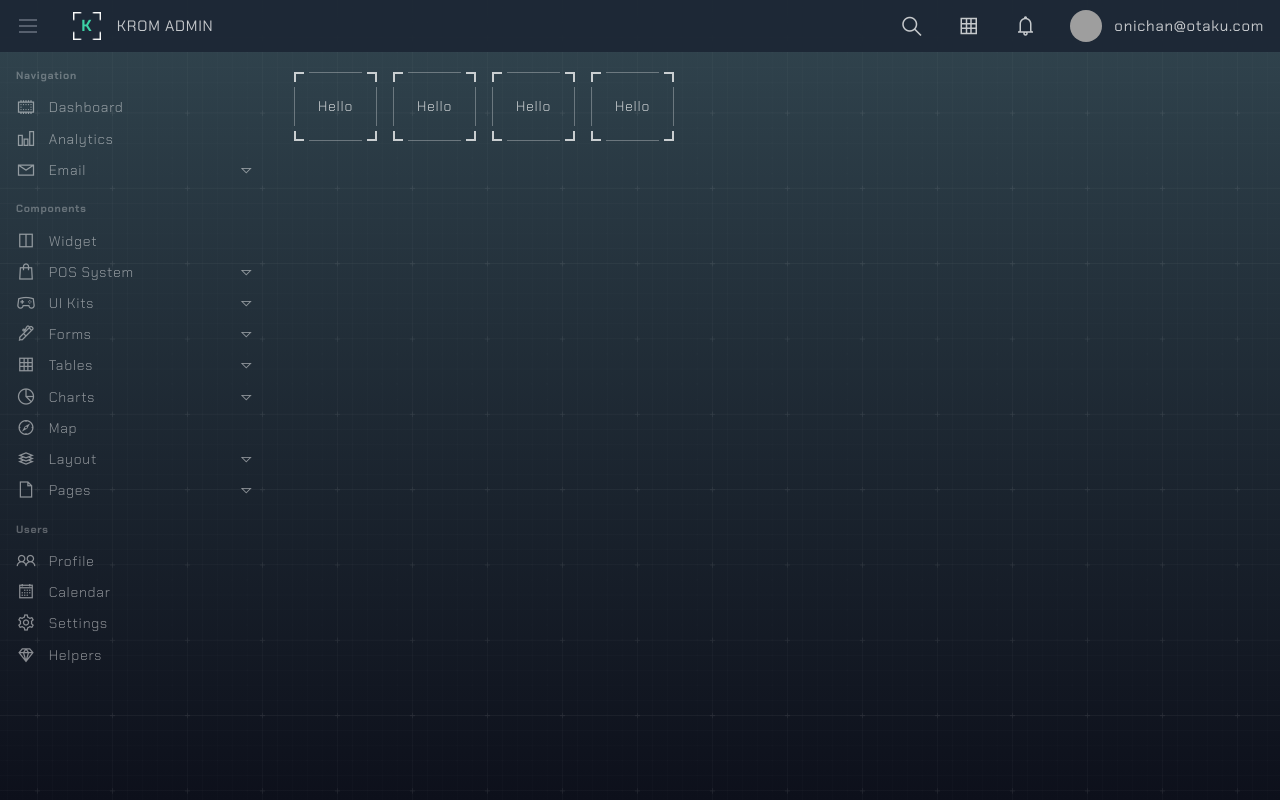
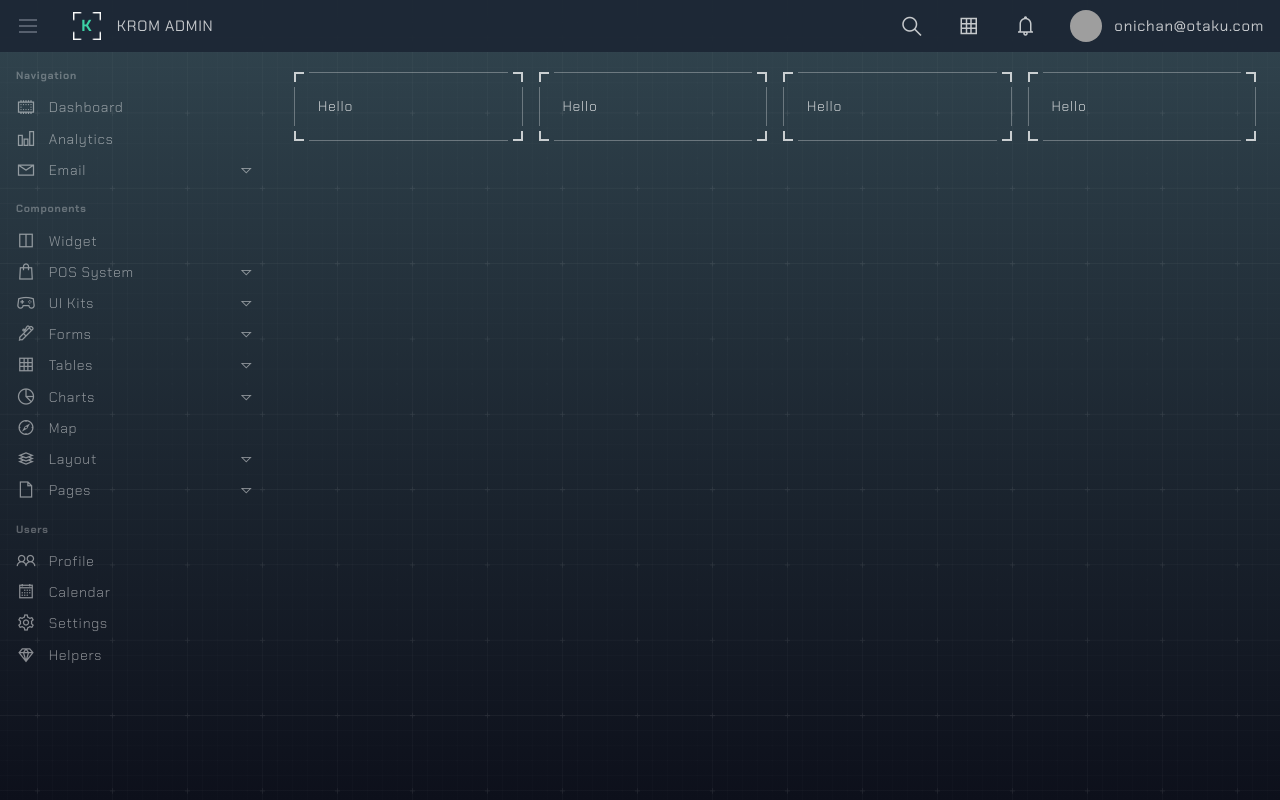
Before and after one commit to kromate/vue3-vite-tailwind-dashboard, a Vue app: page / in a window 1280 px wide. Built offline with nearby package versions, Linux system fonts and the light colour scheme; grey boxes are pictures that could not be loaded.

Commit message:
style: update

```diff
--- a/src/assets/style/tailwind.css
+++ b/src/assets/style/tailwind.css
@@ -33,155 +33,13 @@
     }
     .app {
         height: calc(100vh - 3.25rem);
-        @apply flex-1 ml-[16.875rem] p-4;
-    }
-    .card {
-        --bs-border-color: #ffffff;
-        position: relative;
-        border-width: initial;
-        border-style: none;
-        border-color: initial;
-        border-image: initial;
-        margin-bottom: 1rem !important;
-        --bs-card-spacer-y: 1rem;
-        --bs-card-spacer-x: 1rem;
-        --bs-card-title-spacer-y: 0.5rem;
-        --bs-card-border-radius: 0;
-        --bs-card-inner-border-radius: 0;
-        --bs-card-cap-padding-y: 0.55rem;
-        --bs-card-cap-padding-x: 1rem;
-        --bs-card-cap-bg: none;
-        --bs-card-bg: none;
-        --bs-card-img-overlay-padding: 1rem;
-        --bs-card-group-margin: 8px;
-        position: relative;
-        display: flex;
-        flex-direction: column;
-        min-width: 0px;
-        height: var(--bs-card-height);
-        overflow-wrap: break-word;
-        background-color: var(--bs-card-bg);
-        background-clip: border-box;
-        border-radius: var(--bs-card-border-radius);
+        @apply flex-1 md:ml-[16.875rem] p-4;
     }
 
-    .card:not(.border-0)::before {
-        left: 15px;
-        right: 15px;
-        top: 0px;
-        bottom: 0px;
-        opacity: 0.3;
-        border-top: 1px solid var(--bs-border-color);
-        border-bottom: 1px solid var(--bs-border-color);
-    }
-    .card::after,
-    .card::before {
-        content: '';
-        position: absolute;
-    }
-
-    .card:not(.border-0)::after {
-        top: 15px;
-        bottom: 15px;
-        left: 0px;
-        right: 0px;
-        opacity: 0.3;
-        border-left: 1px solid var(--bs-border-color);
-        border-right: 1px solid var(--bs-border-color);
-    }
-    .card-body {
-        flex: 1 1 auto;
-        padding: 1rem 1rem;
-        /* padding: 0.5rem 0.7rem; */
-        margin: 0.5rem;
-    }
-
-    .card > :not(.card-arrow):not(.card-img-overlay):not(.card-img):not(.hljs-container) {
-        position: relative;
-        z-index: 10;
-    }
-    .card .card-arrow {
-        position: absolute;
-        top: 0;
-        left: 0;
-        right: 0;
-        bottom: 0;
-    }
-    .card .card-arrow-bottom-left,
-    .card .card-arrow-bottom-right,
-    .card .card-arrow-top-left,
-    .card .card-arrow-top-right {
-        width: 10px;
-        height: 10px;
-        position: absolute;
-    }
-    .card .card-arrow-bottom-left:before,
-    .card .card-arrow-bottom-right:before,
-    .card .card-arrow-top-left:before,
-    .card .card-arrow-top-right:before {
-        content: '';
-        position: absolute;
-        width: 2px;
-        height: 8px;
-        background: var(--bs-border-color);
-        opacity: 0.75;
-    }
-    .card .card-arrow-bottom-left:after,
-    .card .card-arrow-bottom-right:after,
-    .card .card-arrow-top-left:after,
-    .card .card-arrow-top-right:after {
-        content: '';
-        position: absolute;
-        width: 10px;
-        height: 2px;
-        background: var(--bs-border-color);
-        opacity: 0.75;
-    }
-    .card .card-arrow-top-left,
-    .card .card-arrow-top-right {
-        top: 0;
-    }
-    .card .card-arrow-top-left:before,
-    .card .card-arrow-top-right:before {
-        top: 2px;
-    }
-    .card .card-arrow-top-left:after,
-    .card .card-arrow-top-right:after {
-        top: 0;
-    }
-    .card .card-arrow-bottom-left,
-    .card .card-arrow-bottom-right {
-        bottom: 0;
-    }
-    .card .card-arrow-bottom-left:before,
-    .card .card-arrow-bottom-right:before {
-        bottom: 2px;
-    }
-    .card .card-arrow-bottom-left:after,
-    .card .card-arrow-bottom-right:after {
-        bottom: 0;
-    }
-    .card .card-arrow-bottom-left,
-    .card .card-arrow-top-left {
-        left: 0;
-    }
-    .card .card-arrow-bottom-left:after,
-    .card .card-arrow-bottom-left:before,
-    .card .card-arrow-top-left:after,
-    .card .card-arrow-top-left:before {
-        left: 0;
-    }
-    .card .card-arrow-bottom-right,
-    .card .card-arrow-top-right {
-        right: 0;
-    }
-    .card .card-arrow-bottom-right:after,
-    .card .card-arrow-bottom-right:before,
-    .card .card-arrow-top-right:after,
-    .card .card-arrow-top-right:before {
-        right: 0;
-    }
     .row {
         @apply flex flex-wrap;
     }
+    .cols-4 {
+        @apply w-full sm:w-1/2 md:w-1/2 xl:w-1/4 p-2;
+    }
 }
--- a/src/components/core/Card.vue
+++ b/src/components/core/Card.vue
@@ -1,5 +1,5 @@
 <template>
-  <div class="card mb-4">
+  <div class="card">
     <div class="card-body">
       <slot />
     </div>
@@ -15,4 +15,135 @@
 
 <script setup lang="ts"></script>
 
-<style scoped></style>
+<style scoped>
+.card {
+  --bs-border-color: #ffffff;
+  position: relative;
+  border-width: initial;
+  border-style: none;
+  border-color: initial;
+  border-image: initial;
+  /* margin-bottom: 1rem !important; */
+  position: relative;
+  display: flex;
+  flex-direction: column;
+  min-width: 0px;
+  height: var(--bs-card-height);
+  overflow-wrap: break-word;
+  background-color: var(--bs-card-bg);
+  background-clip: border-box;
+}
+
+.card:not(.border-0)::before {
+  left: 15px;
+  right: 15px;
+  top: 0px;
+  bottom: 0px;
+  opacity: 0.3;
+  border-top: 1px solid var(--bs-border-color);
+  border-bottom: 1px solid var(--bs-border-color);
+}
+.card::after,
+.card::before {
+  content: "";
+  position: absolute;
+}
+
+.card:not(.border-0)::after {
+  top: 15px;
+  bottom: 15px;
+  left: 0px;
+  right: 0px;
+  opacity: 0.3;
+  border-left: 1px solid var(--bs-border-color);
+  border-right: 1px solid var(--bs-border-color);
+}
+.card-body {
+  flex: 1 1 auto;
+  padding: 1rem 1rem;
+  /* padding: 0.5rem 0.7rem; */
+  margin: 0.5rem;
+}
+
+.card .card-arrow {
+  position: absolute;
+  top: 0;
+  left: 0;
+  right: 0;
+  bottom: 0;
+}
+.card .card-arrow-bottom-left,
+.card .card-arrow-bottom-right,
+.card .card-arrow-top-left,
+.card .card-arrow-top-right {
+  width: 10px;
+  height: 10px;
+  position: absolute;
+}
+.card .card-arrow-bottom-left:before,
+.card .card-arrow-bottom-right:before,
+.card .card-arrow-top-left:before,
+.card .card-arrow-top-right:before {
+  content: "";
+  position: absolute;
+  width: 2px;
+  height: 8px;
+  background: var(--bs-border-color);
+  opacity: 0.75;
+}
+.card .card-arrow-bottom-left:after,
+.card .card-arrow-bottom-right:after,
+.card .card-arrow-top-left:after,
+.card .card-arrow-top-right:after {
+  content: "";
+  position: absolute;
+  width: 10px;
+  height: 2px;
+  background: var(--bs-border-color);
+  opacity: 0.75;
+}
+.card .card-arrow-top-left,
+.card .card-arrow-top-right {
+  top: 0;
+}
+.card .card-arrow-top-left:before,
+.card .card-arrow-top-right:before {
+  top: 2px;
+}
+.card .card-arrow-top-left:after,
+.card .card-arrow-top-right:after {
+  top: 0;
+}
+.card .card-arrow-bottom-left,
+.card .card-arrow-bottom-right {
+  bottom: 0;
+}
+.card .card-arrow-bottom-left:before,
+.card .card-arrow-bottom-right:before {
+  bottom: 2px;
+}
+.card .card-arrow-bottom-left:after,
+.card .card-arrow-bottom-right:after {
+  bottom: 0;
+}
+.card .card-arrow-bottom-left,
+.card .card-arrow-top-left {
+  left: 0;
+}
+.card .card-arrow-bottom-left:after,
+.card .card-arrow-bottom-left:before,
+.card .card-arrow-top-left:after,
+.card .card-arrow-top-left:before {
+  left: 0;
+}
+.card .card-arrow-bottom-right,
+.card .card-arrow-top-right {
+  right: 0;
+}
+.card .card-arrow-bottom-right:after,
+.card .card-arrow-bottom-right:before,
+.card .card-arrow-top-right:after,
+.card .card-arrow-top-right:before {
+  right: 0;
+}
+</style>
--- a/src/components/navigations/side/SideBar.vue
+++ b/src/components/navigations/side/SideBar.vue
@@ -1,21 +1,24 @@
 <template>
-  <aside class="aside">
+  <aside class="aside hidden md:block">
     <div class="flex flex-col" v-for="(item, ind) in MenuList" :key="ind">
-      <h3 class="menu_header">{{item.name}}</h3>
+      <h3 class="menu_header">{{ item.name }}</h3>
 
       <div v-for="(subItem, idx) in item.subs" :key="idx">
         <span class="menu_item" v-if="!subItem.subs">
           <router-link :to="subItem.link" class="menu_link">
-            <i :class="[subItem.icon , 'text-xl mr-3']" />
-            {{subItem.name}}
+            <i :class="[subItem.icon, 'text-xl mr-3']" />
+            {{ subItem.name }}
           </router-link>
         </span>
 
         <div class="flex flex-col cursor-pointer gap-1.5" v-else>
-          <span class="menu_item" @click="subItem.show.value = !subItem.show.value">
+          <span
+            class="menu_item"
+            @click="subItem.show.value = !subItem.show.value"
+          >
             <div class="menu_link">
-              <i :class="[subItem.icon , 'text-xl mr-3']" />
-              {{subItem.name}}
+              <i :class="[subItem.icon, 'text-xl mr-3']" />
+              {{ subItem.name }}
               <i class="las la-sort-down text-md ml-auto" />
             </div>
           </span>
@@ -32,7 +35,8 @@
               :to="miniSubItem.link"
               class="sub_menu_link"
               :data-index="ids"
-            >{{miniSubItem.name}}</router-link>
+              >{{ miniSubItem.name }}</router-link
+            >
           </TransitionGroup>
         </div>
       </div>
@@ -44,9 +48,9 @@
 import { gsap } from "gsap";
 import { ref } from "vue";
 import {
-	MenuList,
-	beforeEnter,
-	enter,
+  MenuList,
+  beforeEnter,
+  enter,
 } from "@/composables/navigation/useSidebar";
 </script>
 
--- a/src/views/index.vue
+++ b/src/views/index.vue
@@ -1,16 +1,16 @@
 <template>
   <DefaultLayout>
     <div class="row">
-      <div class="h-52 cols-4 p-2">
+      <div class="h-full cols-4">
         <Card>Hello</Card>
       </div>
-      <div class="h-52 cols-4 p-2">
+      <div class="h-full cols-4">
         <Card>Hello</Card>
       </div>
-      <div class="h-52 cols-4 p-2">
+      <div class="h-full cols-4">
         <Card>Hello</Card>
       </div>
-      <div class="h-52 cols-4 p-2">
+      <div class="h-full cols-4">
         <Card>Hello</Card>
       </div>
     </div>
```
